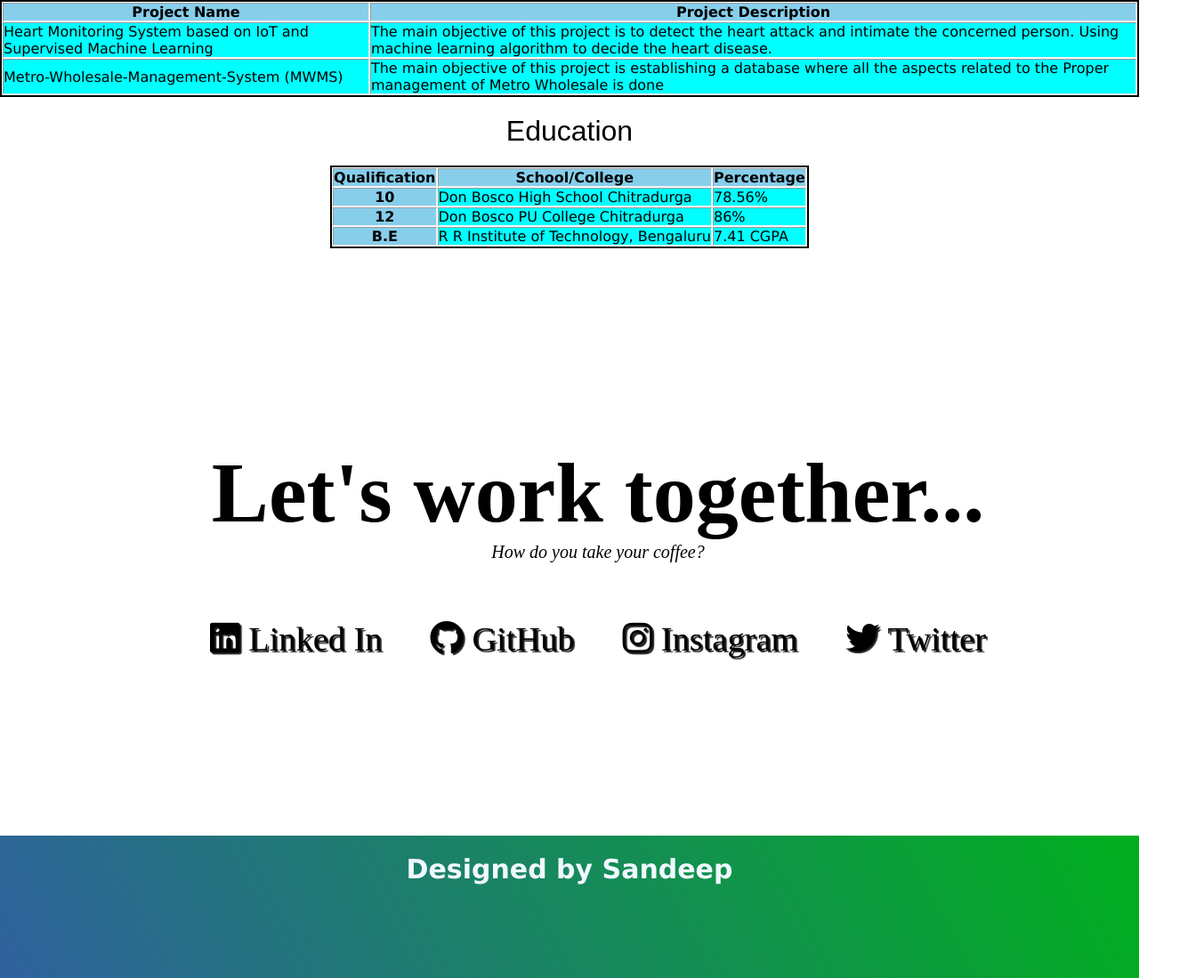
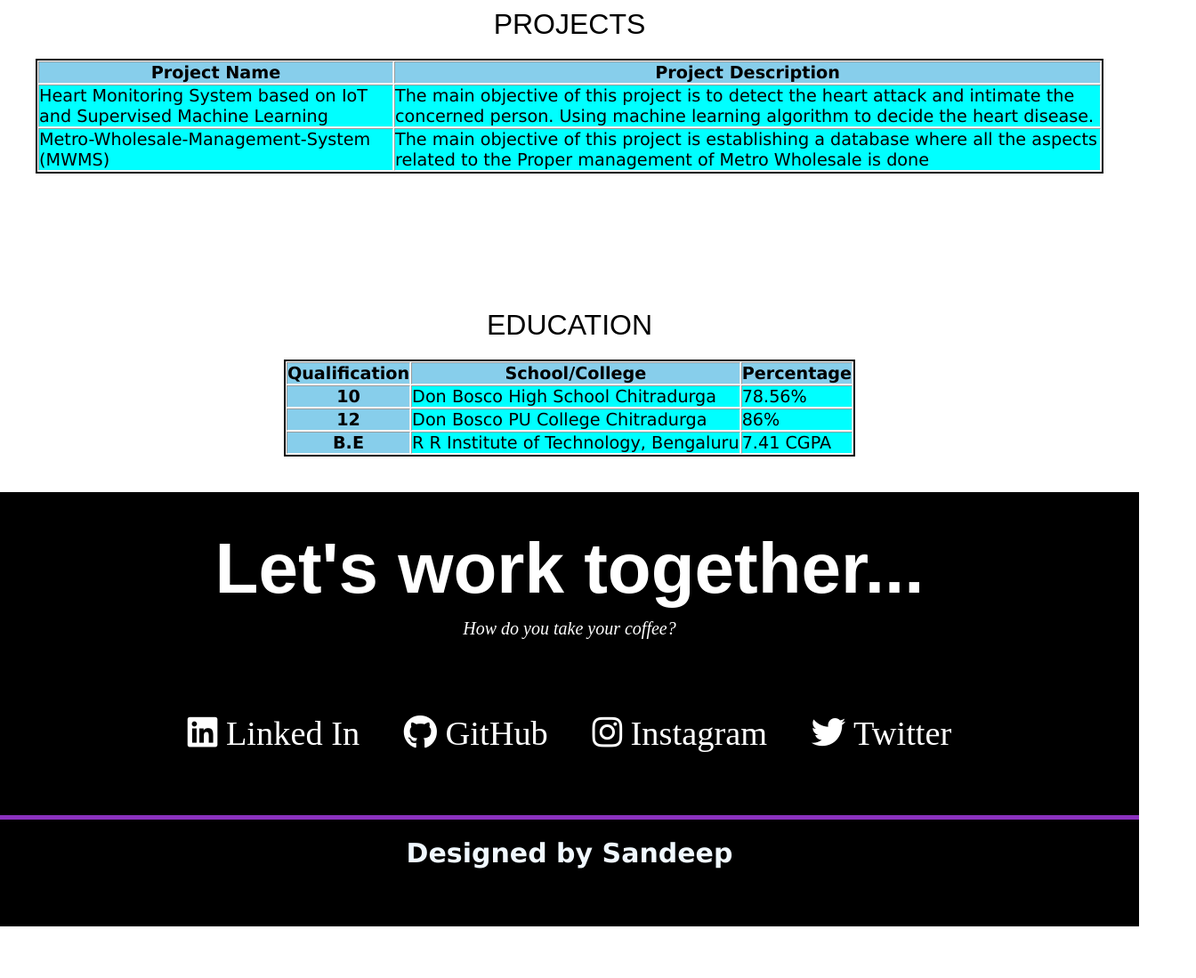
Before and after one commit to imSandeepbt/pp, a plain HTML site: page index.html in a window 1280 px wide. Shown: the part 1218-2317 px from the top of the page at 89% size, 1344 px wide, since content can reach past the window. After the commit the page ends 2259 px from the top, so only its background shows below. Drawn offline with Linux system fonts and the light colour scheme.

Commit message:
Add files via upload

```diff
--- a/index.html
+++ b/index.html
@@ -29,8 +29,9 @@
             </a>
         </ol>
     </nav>
-    <br><br>
+
     <section id="welcome">
+        <br><br>
         <h1>
             Hey i am Sandeep
         </h1>
@@ -39,7 +40,7 @@
     <section id="aboutme">
         <h1>ABOUT ME</h1>
         <div class="container">
-            <div class="container1"><img src="https://t3.ftcdn.net/jpg/03/71/76/64/360_F_371766448_2M5arF5MIev80GIA8b6wSecGPQgoYeRQ.jpg" alt=""></div>
+            <div class="container1"><img src="https://media.licdn.com/dms/image/D5603AQFrYeyWEGN4og/profile-displayphoto-shrink_400_400/0/1663590953227?e=1716422400&v=beta&t=e-BZ3jRsi_XMmlZTSyHnKylf3Q9smd4kTONnxb8pT-E" alt=""></div>
             <div class="container2">
                 <p>My name is Sandeep. I'm from Chitradurga currently staying in Bengaluru.
                 </p>
@@ -47,7 +48,7 @@
         </div>
     </section>
     <section id="projects">
-
+        <br><br> <br><br>
         <h1>PROJECTS</h1>
 
         <table class="table " border="1px" cellspacing="1px" cellpadding=" 20px">
@@ -65,8 +66,10 @@
             </tr>
         </table>
     </section>
+
     <section id="education">
-        <h1>Education</h1>
+        <br><br> <br><br>
+        <h1>EDUCATION</h1>
         <table class="table " border="1px" cellspacing="1px" cellpadding=" 20px">
             <tr>
                 <th>Qualification</th>
--- a/style.css
+++ b/style.css
@@ -42,7 +42,6 @@
         justify-content: space-evenly;
         align-items: center;
         list-style: none;
-        width: fit-content;
     }
 
     .nav a {
@@ -71,7 +70,7 @@
     }
 
     #welcome h1 {
-        padding: 30px;
+        padding-top: 100px;
         font-family: Verdana, Geneva, Tahoma, sans-serif;
         font-weight: 2;
         text-align: center;
@@ -88,8 +87,7 @@
     /* About me */
 
     #aboutme {
-        padding-top: 20px;
-        padding-bottom: 20px;
+        padding-top: 40px;
     }
 
     #aboutme h1 {
@@ -106,6 +104,7 @@
         display: flex;
         justify-content: space-evenly;
         align-items: center;
+        margin: 10px;
     }
 
     #aboutme .container1 {
@@ -128,7 +127,7 @@
         background-color: aliceblue;
         border-radius: 20px;
         height: 200px;
-        width: 200px;
+        width: 500px;
         display: flex;
         justify-content: space-evenly;
         align-items: center;
@@ -138,12 +137,14 @@
         font-family: sans-serif;
         word-spacing: 1px;
         font-weight: 300;
+        font-size: 30px;
         padding: 20px;
     }
     /* Projects */
 
     #projects {
-        padding-top: 30px;
+        margin: 0px 40px 0px;
+        padding-top: 40px;
     }
 
     #projects h1 {
@@ -159,11 +160,13 @@
         border: 2px solid black;
         margin-left: auto;
         margin-right: auto;
+        font-size: larger;
     }
     /* education */
 
     #education {
-        margin: 20px;
+        margin: 40px;
+        padding-top: 40px;
     }
 
     #education h1 {
@@ -179,53 +182,53 @@
         border: 2px solid black;
         margin-left: auto;
         margin-right: auto;
+        font-size: larger;
     }
     /* Contact Section */
 
     .contact-section {
-        display: flex;
-        flex-direction: column;
-        justify-content: center;
+        background-color: #000;
         align-items: center;
         text-align: center;
-        width: 100%;
-        height: 80vh;
-        padding: 0 2rem;
-        color: black;
+        padding-top: 20px;
+        padding-bottom: 50px;
+        width: auto;
+        color: white;
     }
 
     .contact-section-header>h2 {
-        font-size: 6rem;
+        font-family: sans-serif;
+        margin-top: 20px;
+        font-size: 5rem;
     }
 
     .contact-section-header>p {
+        margin: 10px;
         font-style: italic;
         font-size: 20px;
     }
 
     #contact .contact-links {
-        display: flex;
         justify-content: space-evenly;
-        width: 100%;
-        max-width: 980px;
+        align-items: center;
         margin-top: 4rem;
-        flex-wrap: wrap;
+        width: auto;
+        padding: 20px;
     }
 
     .contact-links a {
-        color: black;
+        color: white;
+        margin: 20px;
     }
 
     .contact-details {
         font-size: 2.4rem;
-        text-shadow: 2px 2px 1px #1f1f1f;
-        transition: transform 0.3s ease-out;
     }
 
     #contact a:hover {
         background: linear-gradient(45deg, blueviolet, yellow);
         transition: 0.2s;
-        color: whitesmoke;
+        color: black;
         font-weight: bold;
         padding: 5px;
         border-radius: 5px;
@@ -233,8 +236,9 @@
     /* Footer */
 
     footer {
-        height: 20vh;
-        background-image: linear-gradient(62deg, #2f619e 0%, #00af1d 100%);
+        border-top: 5px solid #8a31be;
+        height: 15vh;
+        background-color: black;
     }
 
     footer h1 {
```
